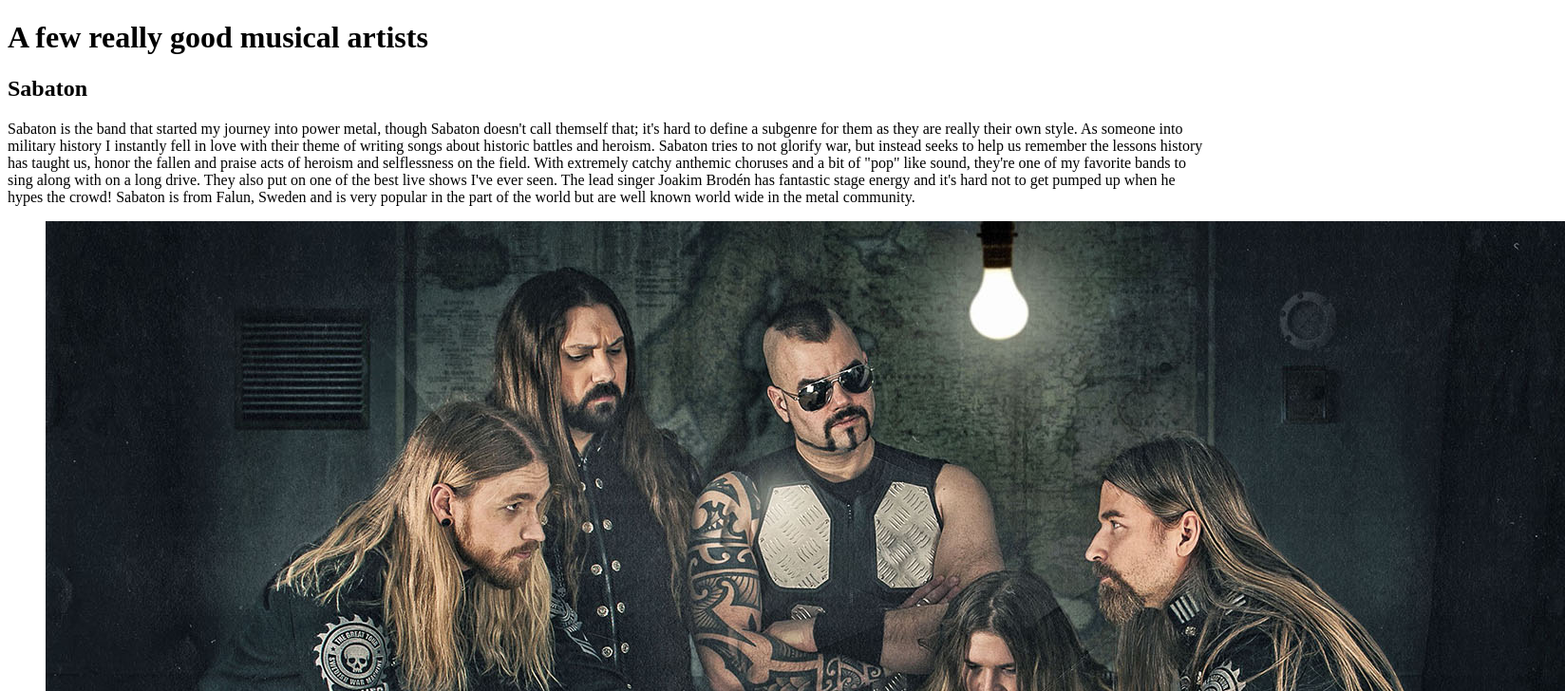
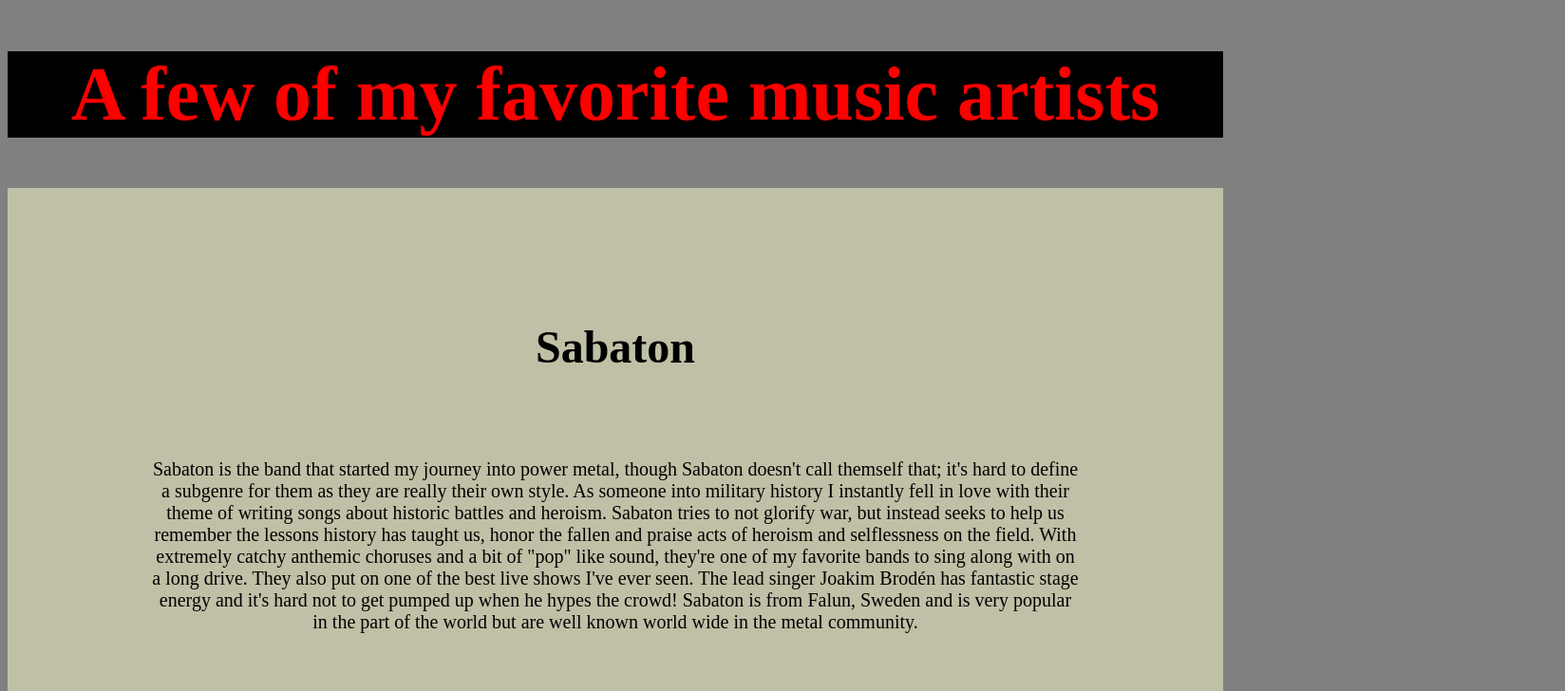
Before and after one commit to SteveDennick/Cool-bands, a website: page index.html in a window 1280 px wide. Shown: the top 728 px of the page at 95% size, 1648 px wide, since content can reach past the window. Drawn offline with Linux system fonts and the light colour scheme.

Commit message:
added CSS. Added Ids to index.html

```diff
--- a/index.html
+++ b/index.html
@@ -4,10 +4,12 @@
 
       <title>Stephen Dennick - Music I like and think you should check out</title>
 
+      <link rel="stylesheet" href="styles.css">
+
    </head>
    <body>
       <header>
-         <h1>A few really good musical artists</h1>
+         <h1 id="mainHeading">A few of my favorite music artists</h1>
       </header>
 
       <main>
--- a/styles.css
+++ b/styles.css
@@ -1 +1,48 @@
-/* Write your CSS here! */
+body {
+    width: 100%;
+    max-width: 2048px;
+    margin: 8px;
+    background-color: grey;
+    display:block;
+}
+
+#mainHeading {
+    background-color:rgb(0, 0, 0);
+    text-align: center;
+    font-size: 500%;
+    color:red;
+}
+
+section {
+    background-color:rgb(192, 192, 167);
+    padding: 100px;
+}
+
+h2 {
+    text-align: center;
+    font-size: 300%;
+}
+
+p {
+    text-align: center;
+    padding: 50px;
+    font-size: 125%;
+}
+
+figure {
+    text-align: center;
+    padding: 0;
+}
+
+figcaption {
+    font-style:italic;
+}
+
+img {
+    width: 75%;
+    max-width: 100%;
+}
+
+footer {
+    text-align: center;
+}
```
